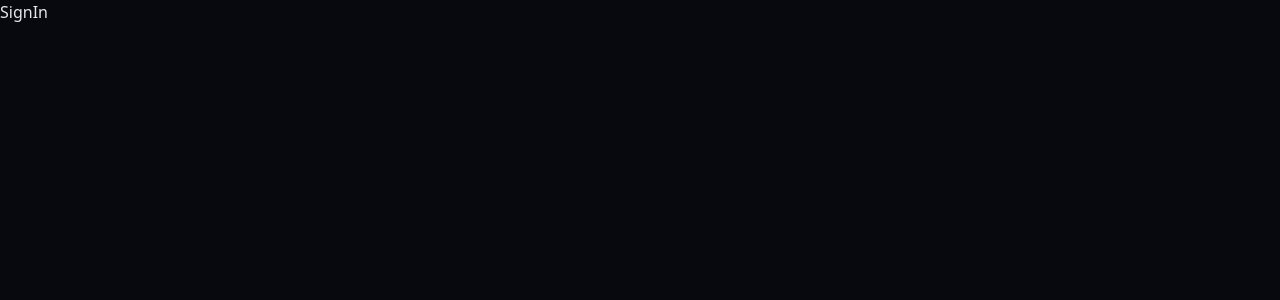
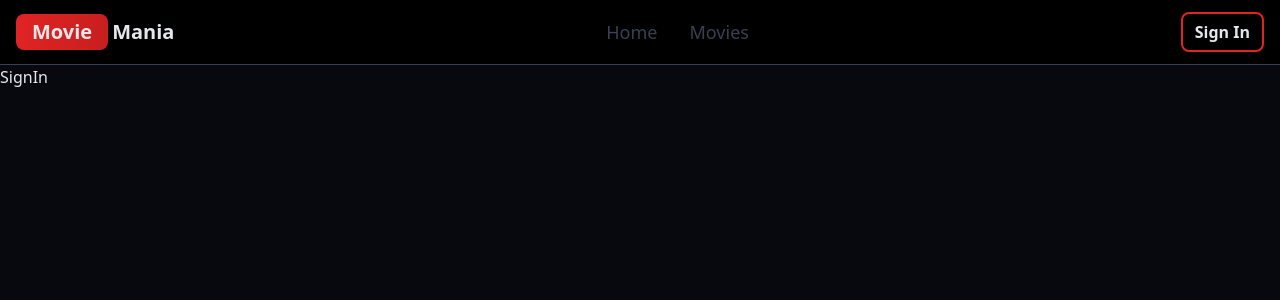
Before and after one commit to MohammedHarish2004/movie-mania, a React (Vite) app in the folder client/: page /sign-in in a window 1280 px wide. Shown: the top 300 px of the page. Built offline with nearby package versions, Linux system fonts and the light colour scheme.

Commit message:
Header component

```diff
--- a/client/src/App.jsx
+++ b/client/src/App.jsx
@@ -5,10 +5,12 @@ import Dashboard from './pages/Dashboard.jsx'
 import SignIn from './pages/SignIn.jsx'
 import SignUp from './pages/SignUp.jsx'
 import Missing from './pages/Missing.jsx'
+import Header from './components/Header.jsx'
 
 export default function App() {
   return (
    <BrowserRouter>
+   <Header />
     <Routes>
       <Route path='/' element={<Home />}/>
       <Route path='/movies' element={<Movies />}/>
--- /dev/null
+++ b/client/src/components/Header.jsx
@@ -0,0 +1,36 @@
+import { Button, Navbar } from "flowbite-react";
+import { Link, useLocation } from "react-router-dom";
+export default function Header() {
+    const path = useLocation().pathname
+
+  return (
+    <Navbar  className="bg-black p-3 border-b border-slate-700 ">
+      <Navbar.Brand>
+        <h1 className="flex gap-1">
+            <span className="bg-gradient-to-r from-red-600 to-red-700 hover:bg-gradient-to-bl p-1 px-4 rounded-lg text-xl font-semibold ">Movie</span>
+            <span className="self-center whitespace-nowrap text-xl font-semibold dark:text-white">Mania</span>
+        </h1>
+      </Navbar.Brand>
+
+      <div className="flex items-center gap-2 md:order-2">
+        <Link to='/sign-in'>
+            <button className="bg-transparent border-2 border-red-600 hover:bg-red-600 transition delay-50 p-1.5 px-3 rounded-lg  font-semibold">Sign In</button>
+        </Link>
+        <Navbar.Toggle className="bg-transparent border-none"/>
+      </div>
+
+      <Navbar.Collapse className="text-white">
+          <Link to='/'>
+            <Navbar.Link  active={path === '/'} as={'div'} className={path === '/' ? 'bg-transparent font-medium text-red-600' : ''}>
+                <span className={`text-lg ${path === '/' ? 'text-white' : ''}`}>Home</span>
+            </Navbar.Link>
+          </Link>
+          <Link to='/movies'>
+            <Navbar.Link  active={path === '/movies'} as={'div'} className={path === '/movies' ? 'bg-transparent text-red-600' : ''} >
+                <span className={`text-lg ${path === '/movies' ? 'text-white' : ''}`}>Movies</span>
+            </Navbar.Link>
+          </Link>
+      </Navbar.Collapse>
+    </Navbar>
+  )
+}
```
